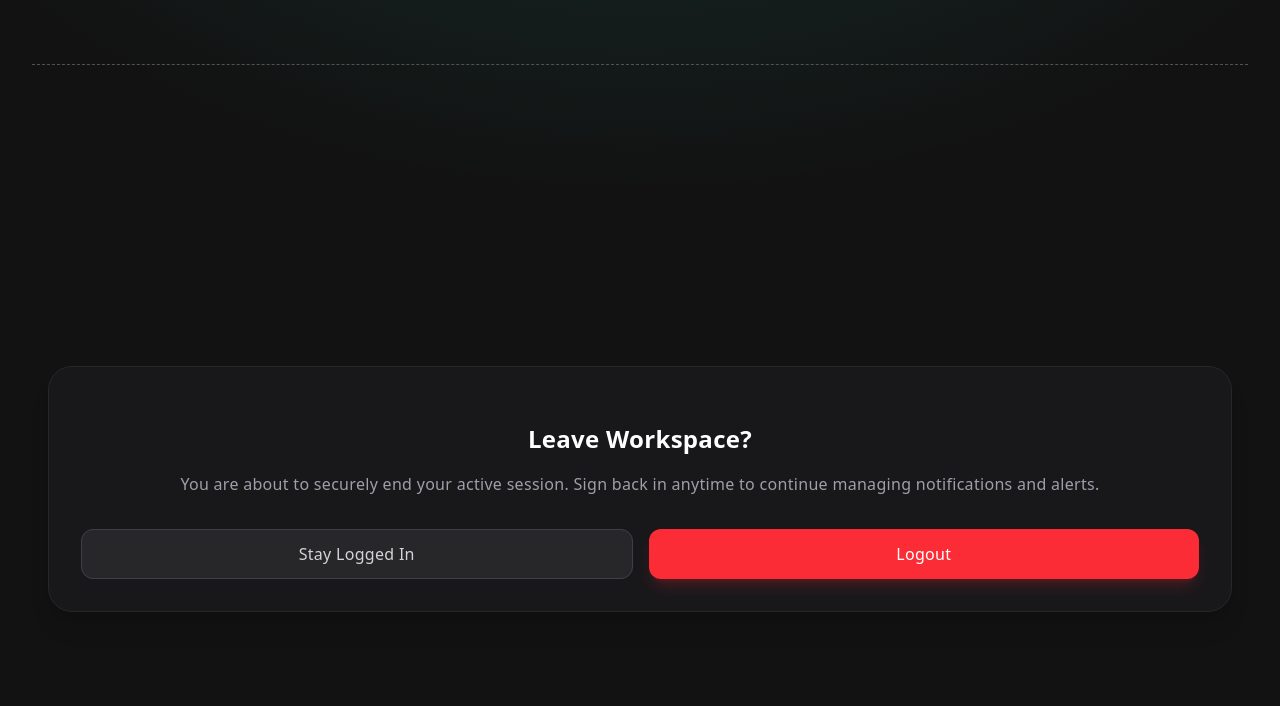
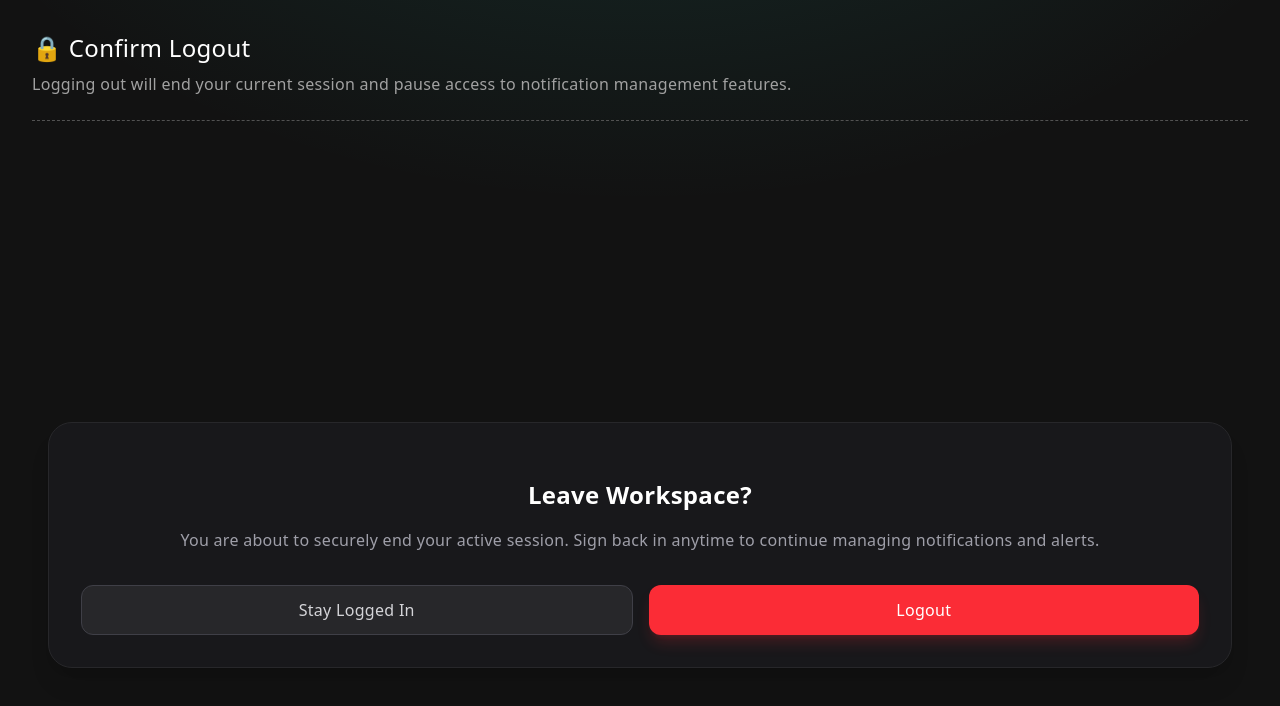
Before and after one commit to Noddy09032001/Notification-Management-System, a Next.js app in the folder frontend/notification-system/: page /logout in a window 1280 px wide. Shown: the top 706 px of the page. Built offline with nearby package versions, Linux system fonts and the light colour scheme.

Commit message:
Modifying page title for logout component

```diff
--- a/frontend/notification-system/app/logout/page.tsx
+++ b/frontend/notification-system/app/logout/page.tsx
@@ -2,8 +2,8 @@ import Container from "@/src/common/components/elements/Container";
 import PageHeading from "@/src/common/components/elements/PageHeading";
 import Logout from "@/src/modules/logout";
 
-const PAGE_TITLE = ""
-const PAGE_DESCRIPTION = ""
+const PAGE_TITLE = "🔒 Confirm Logout"
+const PAGE_DESCRIPTION = "Logging out will end your current session and pause access to notification management features."
 
 export default function Page(){
     return(
```
